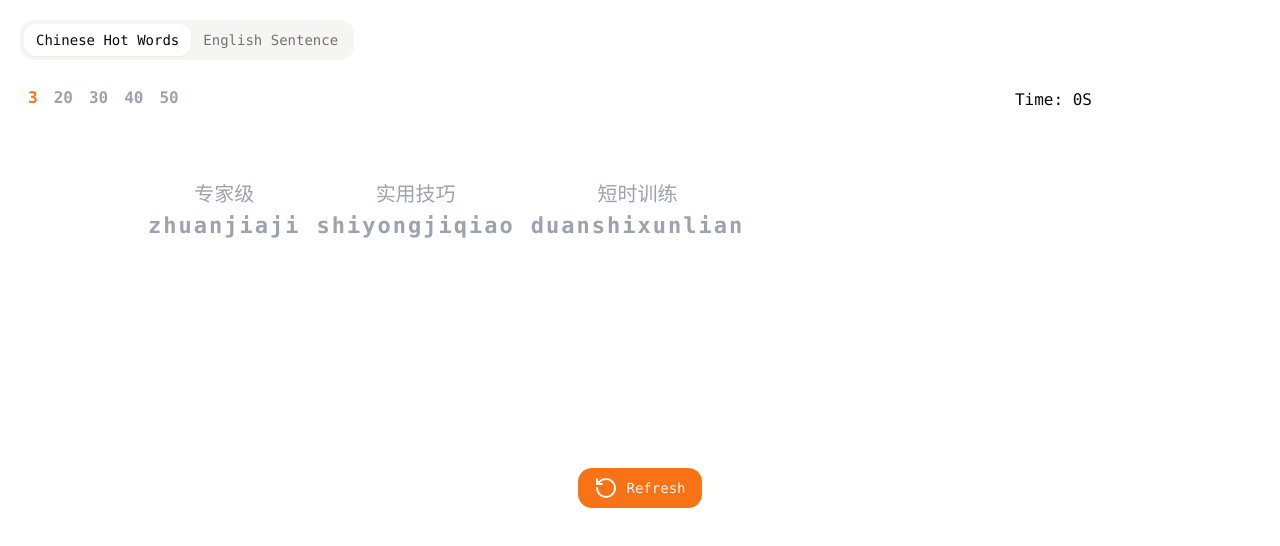
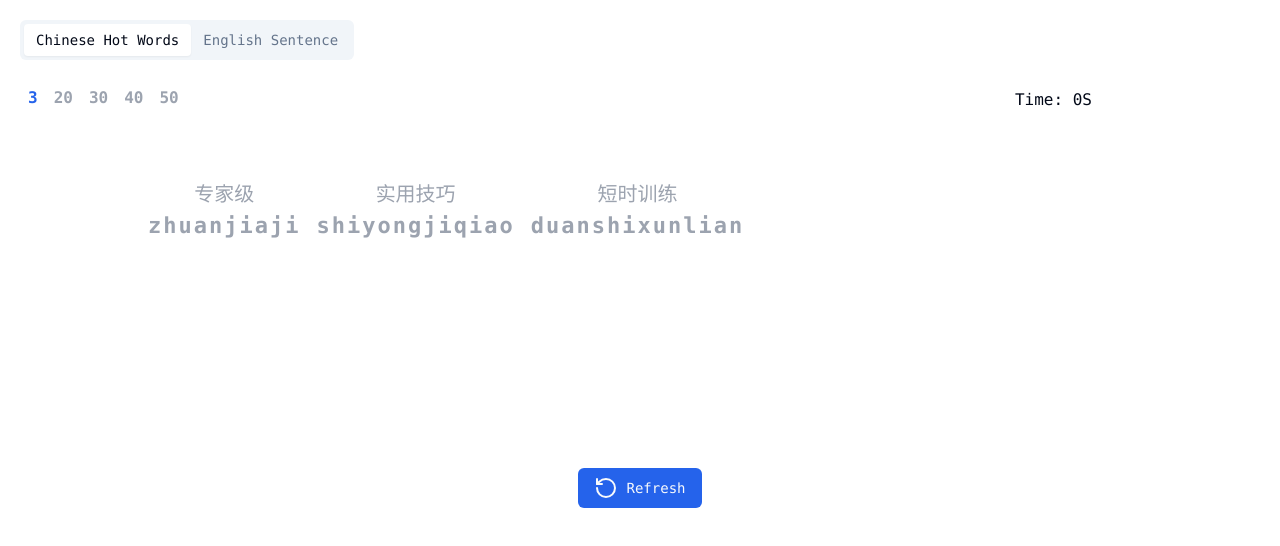
Before and after one commit to sinecat/typing-site, a Next.js app: page / in a window 1280 px wide. Shown: the top 546 px of the page. Built offline with nearby package versions, Linux system fonts and the light colour scheme.

Commit message:
feat： 修改主题为蓝色

```diff
--- a/src/app/globals.css
+++ b/src/app/globals.css
@@ -4,28 +4,29 @@
 
 
 
+
 @layer base {
   :root {
     --background: 0 0% 100%;
-    --foreground: 20 14.3% 4.1%;
+    --foreground: 222.2 84% 4.9%;
     --card: 0 0% 100%;
-    --card-foreground: 20 14.3% 4.1%;
+    --card-foreground: 222.2 84% 4.9%;
     --popover: 0 0% 100%;
-    --popover-foreground: 20 14.3% 4.1%;
-    --primary: 24.6 95% 53.1%;
-    --primary-foreground: 60 9.1% 97.8%;
-    --secondary: 60 4.8% 95.9%;
-    --secondary-foreground: 24 9.8% 10%;
-    --muted: 60 4.8% 95.9%;
-    --muted-foreground: 25 5.3% 44.7%;
-    --accent: 60 4.8% 95.9%;
-    --accent-foreground: 24 9.8% 10%;
+    --popover-foreground: 222.2 84% 4.9%;
+    --primary: 221.2 83.2% 53.3%;
+    --primary-foreground: 210 40% 98%;
+    --secondary: 210 40% 96.1%;
+    --secondary-foreground: 222.2 47.4% 11.2%;
+    --muted: 210 40% 96.1%;
+    --muted-foreground: 215.4 16.3% 46.9%;
+    --accent: 210 40% 96.1%;
+    --accent-foreground: 222.2 47.4% 11.2%;
     --destructive: 0 84.2% 60.2%;
-    --destructive-foreground: 60 9.1% 97.8%;
-    --border: 20 5.9% 90%;
-    --input: 20 5.9% 90%;
-    --ring: 24.6 95% 53.1%;
-    --radius: 1rem;
+    --destructive-foreground: 210 40% 98%;
+    --border: 214.3 31.8% 91.4%;
+    --input: 214.3 31.8% 91.4%;
+    --ring: 221.2 83.2% 53.3%;
+    --radius: 0.5rem;
     --chart-1: 12 76% 61%;
     --chart-2: 173 58% 39%;
     --chart-3: 197 37% 24%;
@@ -34,25 +35,25 @@
   }
 
   .dark {
-    --background: 20 14.3% 4.1%;
-    --foreground: 60 9.1% 97.8%;
-    --card: 20 14.3% 4.1%;
-    --card-foreground: 60 9.1% 97.8%;
-    --popover: 20 14.3% 4.1%;
-    --popover-foreground: 60 9.1% 97.8%;
-    --primary: 20.5 90.2% 48.2%;
-    --primary-foreground: 60 9.1% 97.8%;
-    --secondary: 12 6.5% 15.1%;
-    --secondary-foreground: 60 9.1% 97.8%;
-    --muted: 12 6.5% 15.1%;
-    --muted-foreground: 24 5.4% 63.9%;
-    --accent: 12 6.5% 15.1%;
-    --accent-foreground: 60 9.1% 97.8%;
-    --destructive: 0 72.2% 50.6%;
-    --destructive-foreground: 60 9.1% 97.8%;
-    --border: 12 6.5% 15.1%;
-    --input: 12 6.5% 15.1%;
-    --ring: 20.5 90.2% 48.2%;
+    --background: 222.2 84% 4.9%;
+    --foreground: 210 40% 98%;
+    --card: 222.2 84% 4.9%;
+    --card-foreground: 210 40% 98%;
+    --popover: 222.2 84% 4.9%;
+    --popover-foreground: 210 40% 98%;
+    --primary: 217.2 91.2% 59.8%;
+    --primary-foreground: 222.2 47.4% 11.2%;
+    --secondary: 217.2 32.6% 17.5%;
+    --secondary-foreground: 210 40% 98%;
+    --muted: 217.2 32.6% 17.5%;
+    --muted-foreground: 215 20.2% 65.1%;
+    --accent: 217.2 32.6% 17.5%;
+    --accent-foreground: 210 40% 98%;
+    --destructive: 0 62.8% 30.6%;
+    --destructive-foreground: 210 40% 98%;
+    --border: 217.2 32.6% 17.5%;
+    --input: 217.2 32.6% 17.5%;
+    --ring: 224.3 76.3% 48%;
     --chart-1: 220 70% 50%;
     --chart-2: 160 60% 45%;
     --chart-3: 30 80% 55%;
@@ -60,6 +61,7 @@
     --chart-5: 340 75% 55%;
   }
 }
+
 
 
 @layer base {
--- a/src/components/TypingTipAlert/index.tsx
+++ b/src/components/TypingTipAlert/index.tsx
@@ -4,11 +4,11 @@
 
 const TypingTipAlert = () => {
     return (
-        <Alert className='absolute top-5 w-80 mt-10 animate-bounce text-lg'>
+        <Alert className='absolute top-5 w-fit mt-10 animate-bounce text-lg'>
             <AlertDescription className='text-lg'>
-                Press <Badge
-                className='bg-gray-100 text-primary text-lg font-light'>Enter</Badge> to
-                start typing
+                Press
+                <Badge className='bg-gray-100 text-primary text-lg font-light'>Enter</Badge>
+                to start typing
             </AlertDescription>
         </Alert>
     );
```
